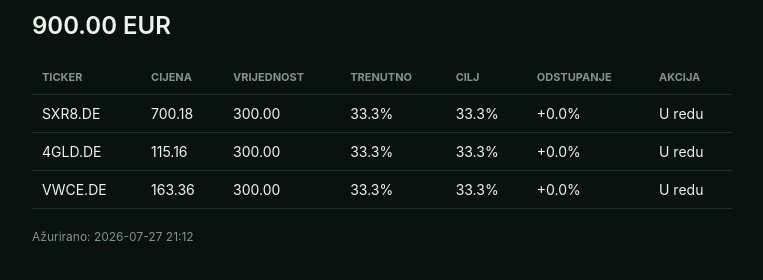
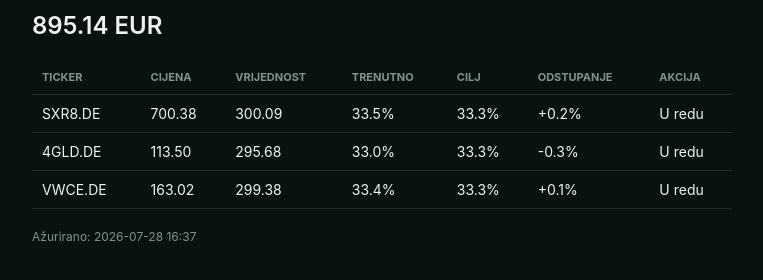
Before and after one commit to sebastit1974/btc-signal-app, a plain HTML site: page etf-status.html in a window 1280 px wide. Shown: the part 60-340 px from the top of the page, without its empty margins (258-1021 px from the left). Drawn offline with Linux system fonts and the light colour scheme.

Commit message:
Update ETF status

```diff
--- a/etf-status.html
+++ b/etf-status.html
@@ -16,41 +16,41 @@
 </head>
 <body>
   <h1>ETF Portfolio Status</h1>
-  <div class="total">900.00 EUR</div>
+  <div class="total">895.14 EUR</div>
   <table>
     <tr><th>Ticker</th><th>Cijena</th><th>Vrijednost</th><th>Trenutno</th><th>Cilj</th><th>Odstupanje</th><th>Akcija</th></tr>
 
         <tr>
             <td>SXR8.DE</td>
-            <td>700.18</td>
-            <td>300.00</td>
+            <td>700.38</td>
+            <td>300.09</td>
+            <td>33.5%</td>
             <td>33.3%</td>
-            <td>33.3%</td>
-            <td>+0.0%</td>
+            <td>+0.2%</td>
             <td>U redu</td>
         </tr>
 
         <tr>
             <td>4GLD.DE</td>
-            <td>115.16</td>
-            <td>300.00</td>
+            <td>113.50</td>
+            <td>295.68</td>
+            <td>33.0%</td>
             <td>33.3%</td>
-            <td>33.3%</td>
-            <td>+0.0%</td>
+            <td>-0.3%</td>
             <td>U redu</td>
         </tr>
 
         <tr>
             <td>VWCE.DE</td>
-            <td>163.36</td>
-            <td>300.00</td>
+            <td>163.02</td>
+            <td>299.38</td>
+            <td>33.4%</td>
             <td>33.3%</td>
-            <td>33.3%</td>
-            <td>+0.0%</td>
+            <td>+0.1%</td>
             <td>U redu</td>
         </tr>
 
   </table>
-  <div class="updated">Ažurirano: 2026-07-27 21:12</div>
+  <div class="updated">Ažurirano: 2026-07-28 16:37</div>
 </body>
 </html>
```
